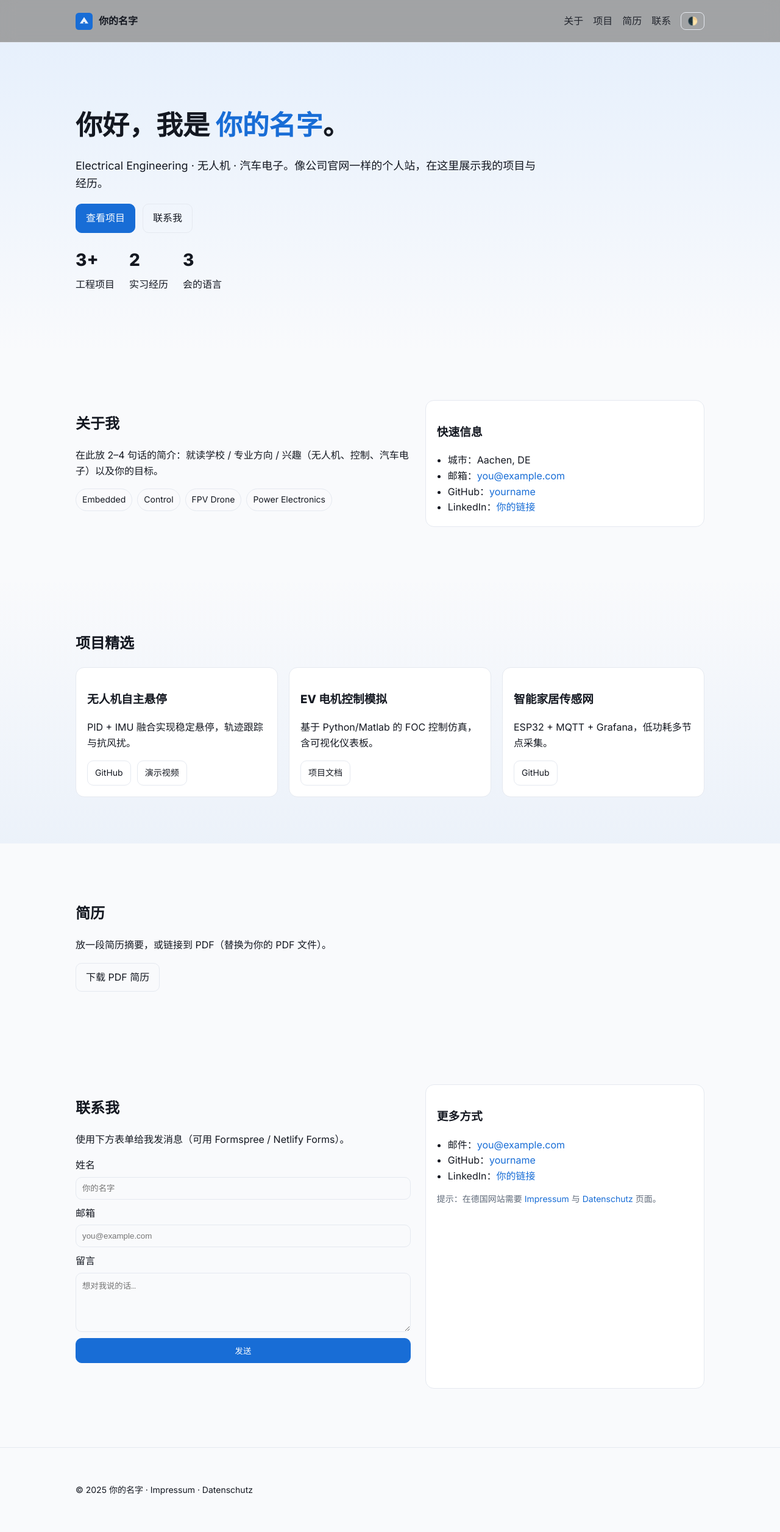
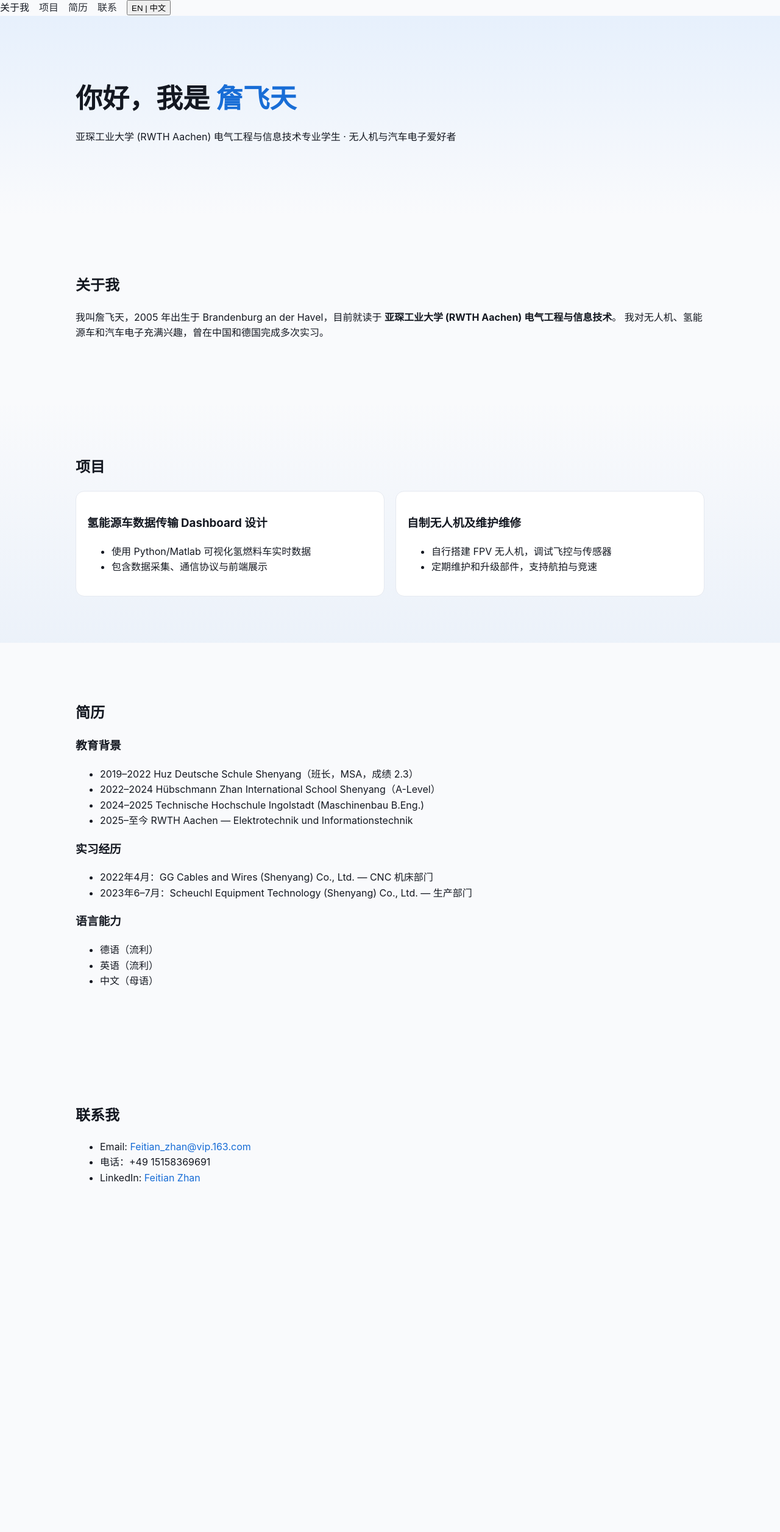
Before and after one commit to feitiann/meine-Site, a plain HTML site: page index.html in a window 1280 px wide. Shown: the whole page at 61% size. After the commit the page ends 2037 px from the top, so only its background shows below. Drawn offline with Linux system fonts and the light colour scheme.

Commit message:
Update index.html

```diff
--- a/index.html
+++ b/index.html
@@ -1,163 +1,153 @@
 <!DOCTYPE html>
 <html lang="zh-CN">
 <head>
-  <meta charset="UTF-8" />
-  <meta name="viewport" content="width=device-width, initial-scale=1" />
-  <title>你的名字 — 个人官网</title>
-  <meta name="description" content="工程 / 项目作品集 / 简历与联系方式。">
-  <meta name="theme-color" content="#0b0c0f">
-  <link rel="icon" href="assets/logo.svg" type="image/svg+xml">
-  <link rel="preconnect" href="https://fonts.gstatic.com" crossorigin>
-  <link href="https://fonts.googleapis.com/css2?family=Inter:wght@300;400;600;800&display=swap" rel="stylesheet">
-  <meta property="og:title" content="你的名字 — 个人官网">
-  <meta property="og:description" content="像公司官网一样的简洁个人站：关于、项目、简历、联系。">
-  <meta property="og:type" content="website">
-  <meta property="og:image" content="assets/og.png">
-  <link rel="stylesheet" href="styles.css" />
-  <script type="application/ld+json">
-  {
-    "@context": "https://schema.org",
-    "@type": "Person",
-    "name": "你的名字",
-    "jobTitle": "Electrical Engineering Student",
-    "url": "https://example.com",
-    "email": "mailto:you@example.com",
-    "knowsLanguage": "zh-CN,de,en"
-  }
-  </script>
+  <meta charset="UTF-8">
+  <meta name="viewport" content="width=device-width, initial-scale=1.0">
+  <title>詹飞天 | Feitian Zhan</title>
+  <link rel="stylesheet" href="styles.css">
+  <script defer src="script.js"></script>
 </head>
 <body>
-  <header class="site-header">
+  <!-- 导航栏 -->
+  <nav class="nav">
+    <a href="#about" data-lang="zh">关于我</a>
+    <a href="#about" data-lang="en" style="display:none;">About</a>
+
+    <a href="#projects" data-lang="zh">项目</a>
+    <a href="#projects" data-lang="en" style="display:none;">Projects</a>
+
+    <a href="#resume" data-lang="zh">简历</a>
+    <a href="#resume" data-lang="en" style="display:none;">Resume</a>
+
+    <a href="#contact" data-lang="zh">联系</a>
+    <a href="#contact" data-lang="en" style="display:none;">Contact</a>
+
+    <button id="langToggle">EN | 中文</button>
+  </nav>
+
+  <!-- 首页 -->
+  <section id="home" class="hero">
     <div class="container">
-      <a class="brand" href="#home">
-        <img src="assets/logo.svg" alt="" width="28" height="28" aria-hidden="true">
-        <span>你的名字</span>
-      </a>
-      <button class="hamburger" id="hamburger" aria-label="打开菜单" aria-controls="mainnav" aria-expanded="false">☰</button>
-      <nav id="mainnav" class="nav">
-        <a href="#about">关于</a>
-        <a href="#projects">项目</a>
-        <a href="#resume">简历</a>
-        <a href="#contact">联系</a>
-        <button id="themeToggle" class="theme-toggle" aria-label="切换深浅色">🌓</button>
-      </nav>
-    </div>
-  </header>
-
-  <main id="home">
-    <section class="hero">
-      <div class="container">
-        <h1>你好，我是 <span class="accent">你的名字</span>。</h1>
-        <p class="lead">Electrical Engineering · 无人机 · 汽车电子。像公司官网一样的个人站，在这里展示我的项目与经历。</p>
-        <div class="cta">
-          <a class="btn primary" href="#projects">查看项目</a>
-          <a class="btn" href="#contact">联系我</a>
-        </div>
-        <ul class="stats">
-          <li><strong>3+</strong><span>工程项目</span></li>
-          <li><strong>2</strong><span>实习经历</span></li>
-          <li><strong>3</strong><span>会的语言</span></li>
-        </ul>
+      <h1>
+        <span data-lang="zh">你好，我是 <span class="accent">詹飞天</span></span>
+        <span data-lang="en" style="display:none;">Hello, I am <span class="accent">Feitian Zhan</span></span>
+      </h1>
+      <p data-lang="zh">亚琛工业大学 (RWTH Aachen) 电气工程与信息技术专业学生 · 无人机与汽车电子爱好者</p>
+      <p data-lang="en" style="display:none;">Electrical Engineering & Information Technology student at RWTH Aachen · Drone & Automotive Enthusiast</p>
     </div>
   </section>
 
+  <!-- 关于我 -->
   <section id="about" class="section">
-      <div class="container grid-2">
-        <div>
-          <h2>关于我</h2>
-          <p>在此放 2–4 句话的简介：就读学校 / 专业方向 / 兴趣（无人机、控制、汽车电子）以及你的目标。</p>
-          <ul class="tags">
-            <li>Embedded</li><li>Control</li><li>FPV Drone</li><li>Power Electronics</li>
-          </ul>
-        </div>
-        <div class="card">
-          <h3>快速信息</h3>
-          <ul class="list">
-            <li>城市：Aachen, DE</li>
-            <li>邮箱：<a href="mailto:you@example.com">you@example.com</a></li>
-            <li>GitHub：<a href="https://github.com/yourname" target="_blank" rel="noopener">yourname</a></li>
-            <li>LinkedIn：<a href="#" target="_blank" rel="noopener">你的链接</a></li>
-          </ul>
-        </div>
+    <div class="container">
+      <h2 data-lang="zh">关于我</h2>
+      <h2 data-lang="en" style="display:none;">About Me</h2>
+      <p data-lang="zh">
+        我叫詹飞天，2005 年出生于 Brandenburg an der Havel，目前就读于 <strong>亚琛工业大学 (RWTH Aachen) 电气工程与信息技术</strong>。
+        我对无人机、氢能源车和汽车电子充满兴趣，曾在中国和德国完成多次实习。
+      </p>
+      <p data-lang="en" style="display:none;">
+        My name is Feitian Zhan, born in 2005 in Brandenburg an der Havel.
+        I am currently studying <strong>Electrical Engineering and Information Technology at RWTH Aachen</strong>.
+        I am passionate about drones, hydrogen vehicles, and automotive electronics, with multiple internships in China and Germany.
+      </p>
     </div>
   </section>
 
+  <!-- 项目 -->
   <section id="projects" class="section alt">
     <div class="container">
-        <h2>项目精选</h2>
+      <h2 data-lang="zh">项目</h2>
+      <h2 data-lang="en" style="display:none;">Projects</h2>
+
       <div class="cards">
         <article class="card">
-            <h3>无人机自主悬停</h3>
-            <p>PID + IMU 融合实现稳定悬停，轨迹跟踪与抗风扰。</p>
-            <div class="actions">
-              <a class="btn small" href="#" target="_blank" rel="noopener">GitHub</a>
-              <a class="btn small" href="#" target="_blank" rel="noopener">演示视频</a>
-            </div>
+          <h3 data-lang="zh">氢能源车数据传输 Dashboard 设计</h3>
+          <h3 data-lang="en" style="display:none;">Hydrogen Vehicle Data Transmission Dashboard</h3>
+          <ul>
+            <li data-lang="zh">使用 Python/Matlab 可视化氢燃料车实时数据</li>
+            <li data-lang="en" style="display:none;">Visualized real-time hydrogen vehicle data using Python/Matlab</li>
+
+            <li data-lang="zh">包含数据采集、通信协议与前端展示</li>
+            <li data-lang="en" style="display:none;">Implemented data acquisition, communication protocols, and front-end dashboard</li>
+          </ul>
         </article>
+
         <article class="card">
-            <h3>EV 电机控制模拟</h3>
-            <p>基于 Python/Matlab 的 FOC 控制仿真，含可视化仪表板。</p>
-            <div class="actions">
-              <a class="btn small" href="#" target="_blank" rel="noopener">项目文档</a>
-            </div>
-          </article>
-          <article class="card">
-            <h3>智能家居传感网</h3>
-            <p>ESP32 + MQTT + Grafana，低功耗多节点采集。</p>
-            <div class="actions">
-              <a class="btn small" href="#" target="_blank" rel="noopener">GitHub</a>
-            </div>
+          <h3 data-lang="zh">自制无人机及维护维修</h3>
+          <h3 data-lang="en" style="display:none;">DIY Drone Construction and Maintenance</h3>
+          <ul>
+            <li data-lang="zh">自行搭建 FPV 无人机，调试飞控与传感器</li>
+            <li data-lang="en" style="display:none;">Built FPV drones, tuned flight controllers and sensors</li>
+
+            <li data-lang="zh">定期维护和升级部件，支持航拍与竞速</li>
+            <li data-lang="en" style="display:none;">Performed regular maintenance and upgrades for aerial photography and racing</li>
+          </ul>
         </article>
       </div>
     </div>
   </section>
 
+  <!-- 简历 -->
   <section id="resume" class="section">
     <div class="container">
-        <h2>简历</h2>
-        <p>放一段简历摘要，或链接到 PDF（替换为你的 PDF 文件）。</p>
-        <a class="btn" href="assets/CV.pdf" target="_blank" rel="noopener">下载 PDF 简历</a>
+      <h2 data-lang="zh">简历</h2>
+      <h2 data-lang="en" style="display:none;">Resume</h2>
+
+      <h3 data-lang="zh">教育背景</h3>
+      <h3 data-lang="en" style="display:none;">Education</h3>
+      <ul>
+        <li data-lang="zh">2019–2022 Huz Deutsche Schule Shenyang（班长，MSA，成绩 2.3）</li>
+        <li data-lang="en" style="display:none;">2019–2022 Huz Deutsche Schule Shenyang (Class President, MSA 2.3)</li>
+
+        <li data-lang="zh">2022–2024 Hübschmann Zhan International School Shenyang（A-Level）</li>
+        <li data-lang="en" style="display:none;">2022–2024 Hübschmann Zhan International School Shenyang (A-Level)</li>
+
+        <li data-lang="zh">2024–2025 Technische Hochschule Ingolstadt (Maschinenbau B.Eng.)</li>
+        <li data-lang="en" style="display:none;">2024–2025 Technische Hochschule Ingolstadt (Mechanical Engineering B.Eng.)</li>
+
+        <li data-lang="zh">2025–至今 RWTH Aachen — Elektrotechnik und Informationstechnik</li>
+        <li data-lang="en" style="display:none;">2025–present RWTH Aachen — Electrical Engineering and Information Technology</li>
+      </ul>
+
+      <h3 data-lang="zh">实习经历</h3>
+      <h3 data-lang="en" style="display:none;">Internships</h3>
+      <ul>
+        <li data-lang="zh">2022年4月：GG Cables and Wires (Shenyang) Co., Ltd. — CNC 机床部门</li>
+        <li data-lang="en" style="display:none;">Apr 2022: GG Cables and Wires (Shenyang) Co., Ltd. — CNC Machine Tools Department</li>
+
+        <li data-lang="zh">2023年6–7月：Scheuchl Equipment Technology (Shenyang) Co., Ltd. — 生产部门</li>
+        <li data-lang="en" style="display:none;">Jun–Jul 2023: Scheuchl Equipment Technology (Shenyang) Co., Ltd. — Production Department</li>
+      </ul>
+
+      <h3 data-lang="zh">语言能力</h3>
+      <h3 data-lang="en" style="display:none;">Languages</h3>
+      <ul>
+        <li data-lang="zh">德语（流利）</li>
+        <li data-lang="en" style="display:none;">German (Fluent)</li>
+
+        <li data-lang="zh">英语（流利）</li>
+        <li data-lang="en" style="display:none;">English (Fluent)</li>
+
+        <li data-lang="zh">中文（母语）</li>
+        <li data-lang="en" style="display:none;">Chinese (Native)</li>
+      </ul>
     </div>
   </section>
 
-    <section id="contact" class="section contact">
-      <div class="container grid-2">
-        <div>
-          <h2>联系我</h2>
-          <p>使用下方表单给我发消息（可用 Formspree / Netlify Forms）。</p>
-          <form id="contactForm" action="https://formspree.io/f/YOUR_FORMSPREE_ID" method="POST">
-            <label>姓名
-              <input required name="name" placeholder="你的名字">
-            </label>
-            <label>邮箱
-              <input required type="email" name="email" placeholder="you@example.com">
-            </label>
-            <label>留言
-              <textarea required name="message" rows="5" placeholder="想对我说的话…"></textarea>
-            </label>
-            <button class="btn primary" type="submit">发送</button>
-            <p id="formMsg" class="muted" role="status" aria-live="polite"></p>
-          </form>
-        </div>
-        <div class="card">
-          <h3>更多方式</h3>
-          <ul class="list">
-            <li>邮件：<a href="mailto:you@example.com">you@example.com</a></li>
-            <li>GitHub：<a href="https://github.com/yourname" target="_blank" rel="noopener">yourname</a></li>
-            <li>LinkedIn：<a href="#" target="_blank" rel="noopener">你的链接</a></li>
+  <!-- 联系 -->
+  <section id="contact" class="section">
+    <div class="container">
+      <h2 data-lang="zh">联系我</h2>
+      <h2 data-lang="en" style="display:none;">Contact Me</h2>
+
+      <ul>
+        <li>Email: <a href="mailto:Feitian_zhan@vip.163.com">Feitian_zhan@vip.163.com</a></li>
+        <li data-lang="zh">电话：+49 15158369691</li>
+        <li data-lang="en" style="display:none;">Phone: +49 15158369691</li>
+        <li>LinkedIn: <a href="https://www.linkedin.com/in/feitian-zhan-38670935a" target="_blank">Feitian Zhan</a></li>
       </ul>
-          <p class="muted small">提示：在德国网站需要 <a href="impressum.html">Impressum</a> 与 <a href="privacy.html">Datenschutz</a> 页面。</p>
-        </div>
     </div>
   </section>
-  </main>
-
-  <footer class="site-footer">
-    <div class="container small">
-      <p>© <span id="year"></span> 你的名字 · <a href="impressum.html">Impressum</a> · <a href="privacy.html">Datenschutz</a></p>
-    </div>
-  </footer>
-
-  <script src="script.js"></script>
 </body>
 </html>
```
Lines whose indentation alone changed are shown as unchanged.
